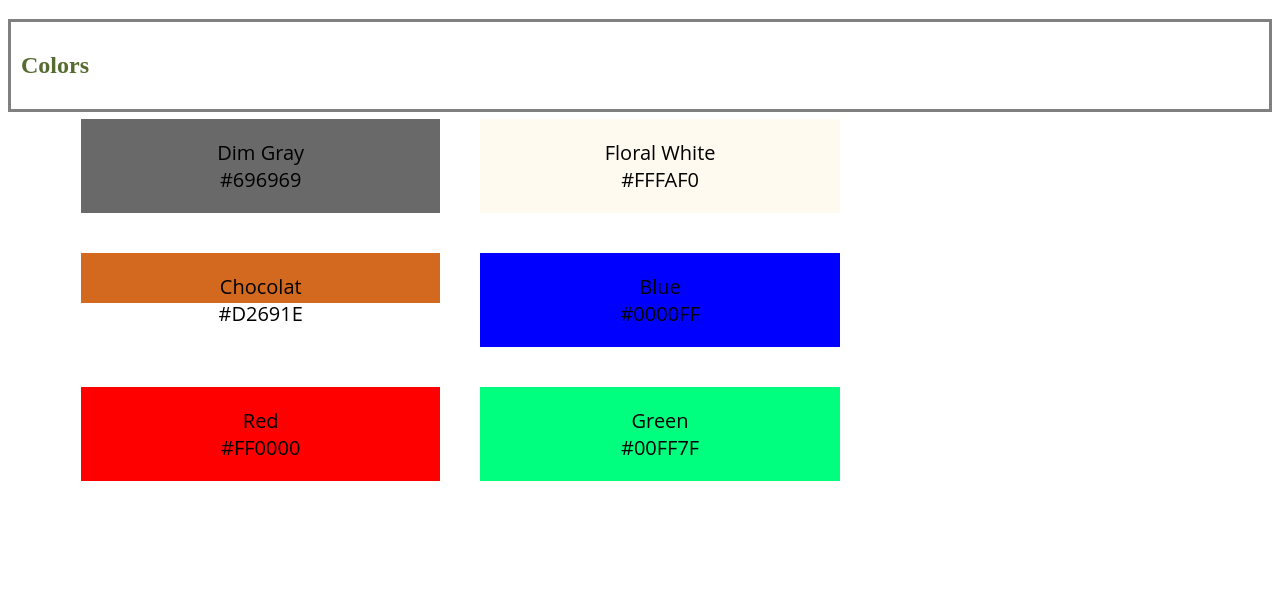
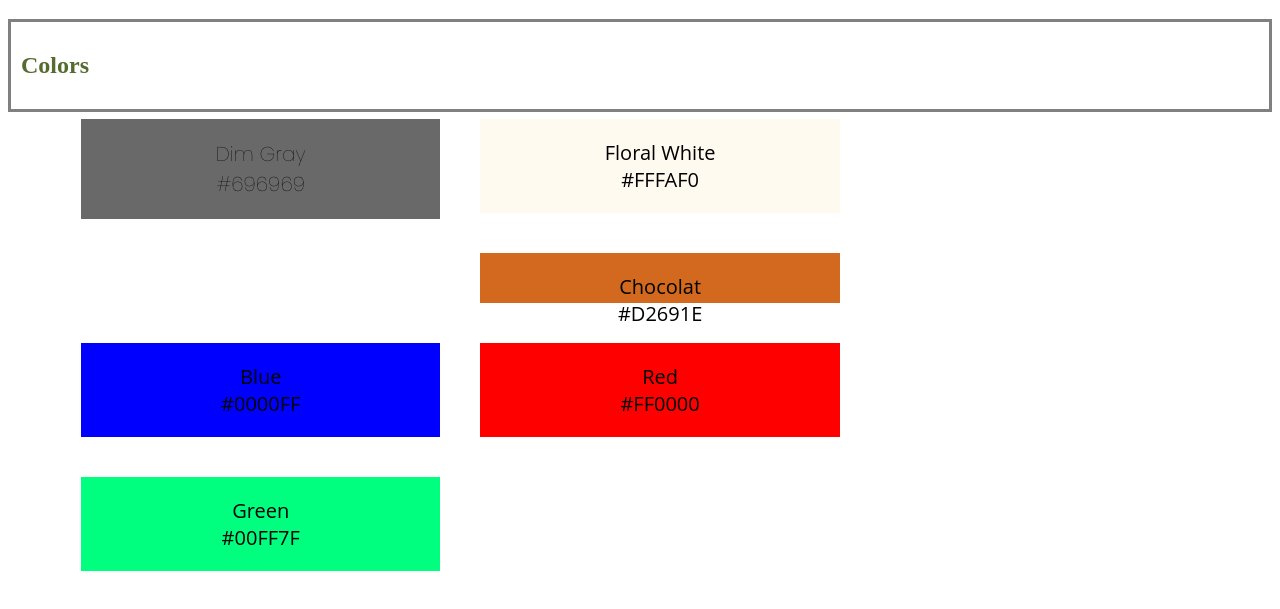
Before and after one commit to FlippingShuff/WebsiteDesignSystem, a plain HTML site: page index.html in a window 1280 px wide. Shown: the part 67-676 px from the top of the page. Drawn offline with Linux system fonts and the light colour scheme.

Commit message:
grau changes

```diff
--- a/styles.css
+++ b/styles.css
@@ -36,7 +36,7 @@ li{
     height: auto;
     padding: 20px;
     margin: 20px;
-    font-family: 'open sans';
+    font-family: 'Poppins';
     font-size: 20px;
     text-align: center;
 }
```
